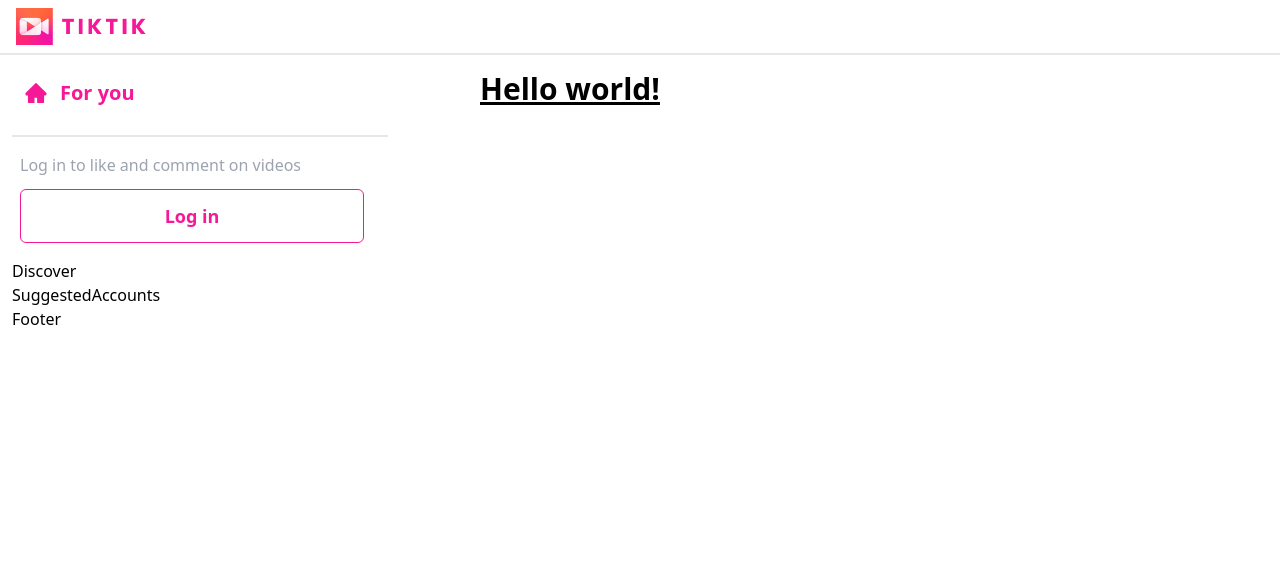
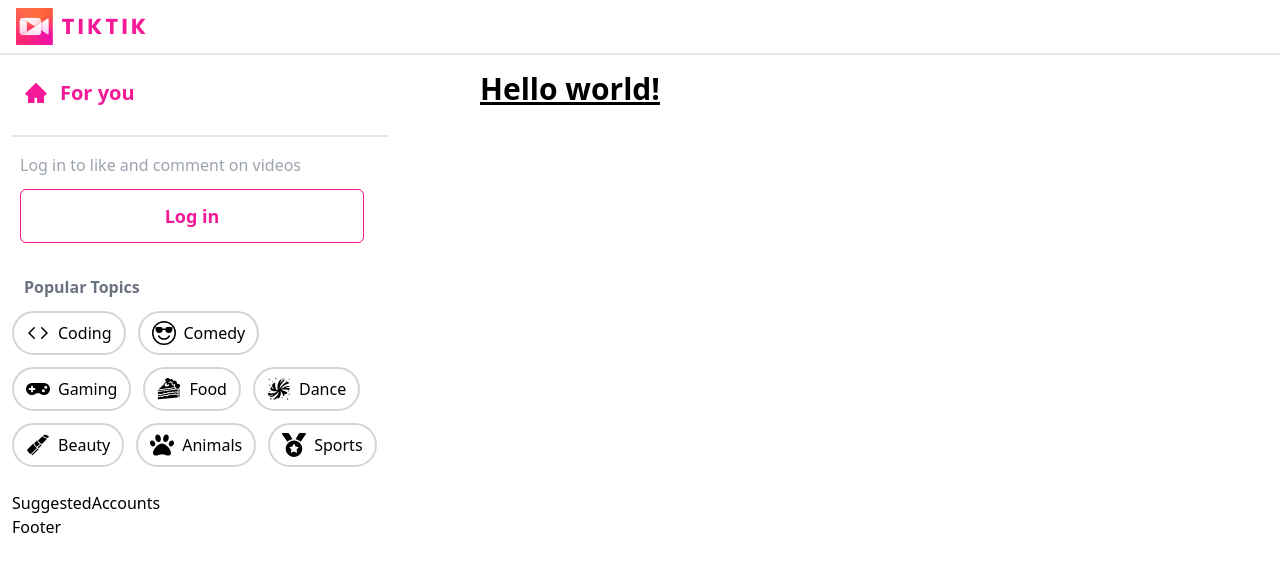
Before and after one commit to HappyFeed/tiktak_app, a Next.js app: page / in a window 1280 px wide. Shown: the top 572 px of the page. Built offline with nearby package versions, Linux system fonts and the light colour scheme.

Commit message:
discover section start

```diff
--- a/components/Discover.tsx
+++ b/components/Discover.tsx
@@ -1,8 +1,39 @@
 import React from 'react'
+import Link from 'next/link'
+import { useRouter } from 'next/router'
+import { topics } from '../utils/constants'
 
 const Discover = () => {
+    const router = useRouter();
+    const { topic } = router.query
+
+    const activeTopicStyle = "xl:border-2 hover:bg-primary xl:border-[#F51997] px-3 py-2 rounded xl:rounded-full flex items-center gap-2 justify-center cursor-pointer text-[#F51997]"
+
+    const topicStyle = "xl:border-2 hover:bg-primary xl:border-gray-300 px-3 py-2 rounded xl:rounded-full flex items-center gap-2 justify-center cursor-pointer text-black"
+
   return (
-    <div>Discover</div>
+    <div className='xl:border.b.2 xl:border-gray-200 pb-6'>
+        <p className='text-gray-500 font-semibold m-3 mt-4 hidden xl:block'>
+            Popular Topics
+        </p>
+        <div className='flex gap-3 flex-wrap'>
+            {topics.map((item) => (
+                <Link
+                    href={`/?topic=${item.name}`}
+                    key = {item.name}
+                >
+                    <div className={topic === item.name ? activeTopicStyle : topicStyle}>
+                        <span className='font-bold text-2xl xl:text-md'>
+                            {item.icon}
+                        </span>
+                        <span className='font-medium text-md hidden xl:block capitalize'>
+                            {item.name}
+                        </span>
+                    </div>
+                </Link>
+            ))}
+        </div>
+    </div>
   )
 }
 
--- a/utils/constants.tsx
+++ b/utils/constants.tsx
@@ -4,7 +4,7 @@ import { FaPaw, FaMedal, FaGamepad } from 'react-icons/fa';
 
 export const topics = [
   {
-    name: 'development',
+    name: 'coding',
     icon: <BsCode />,
   },
   {
```
